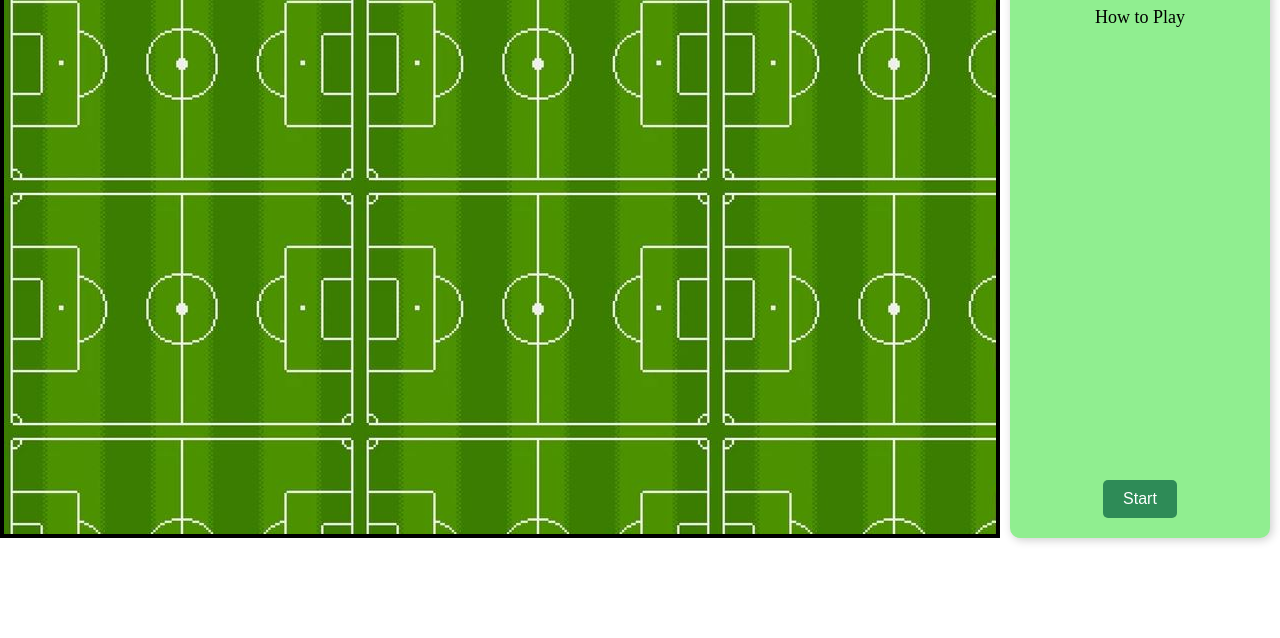
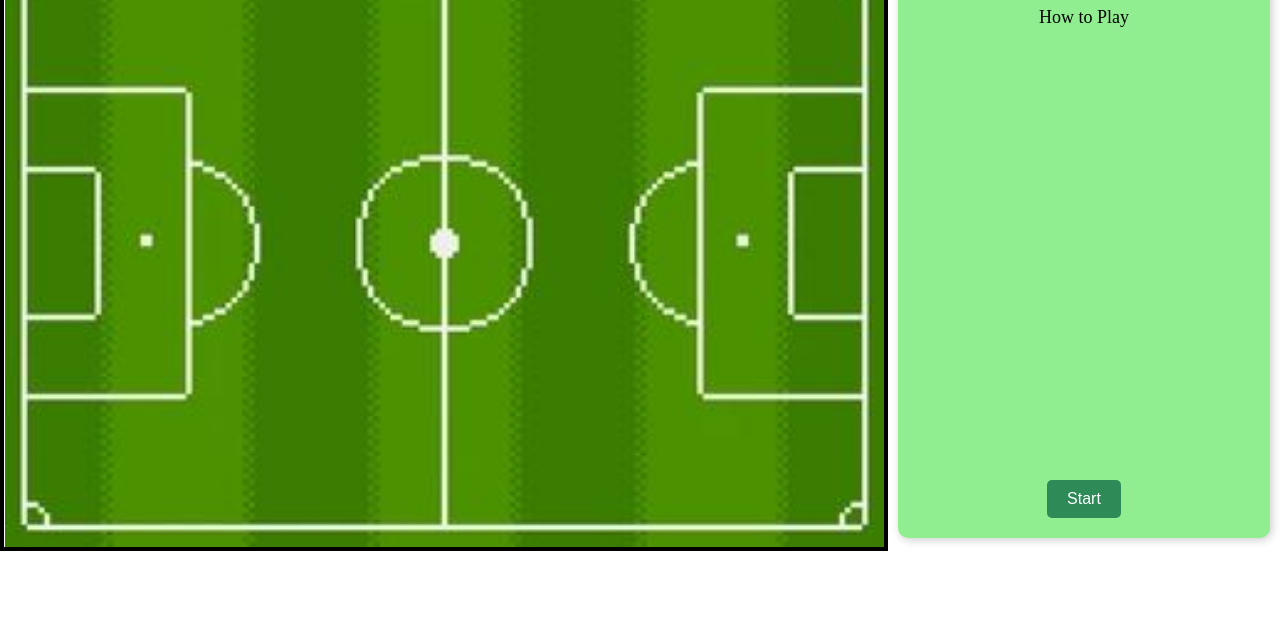
Before and after one commit to Code4Community/CodeStrikers, a plain HTML site: page index.html in a window 1280 px wide. Shown: the part 162-800 px from the top of the page. Drawn offline with Linux system fonts and the light colour scheme.

Commit message:
added bg and fixed it

```diff
--- a/styles.css
+++ b/styles.css
@@ -12,10 +12,11 @@ body {
 }
 
 #canvas1 {
-  width: 1000px;
-  height: 600px;
+  width: 888px;
+  height: 613px;
   border: 4px solid black;
-  background: url("assets/soccer_field.png");
+  background: url("assets/soccer_field.png") no-repeat center center;
+  background-size: contain; /* This ensures the image fits the container */
 }
 
 .side-panel {
```
